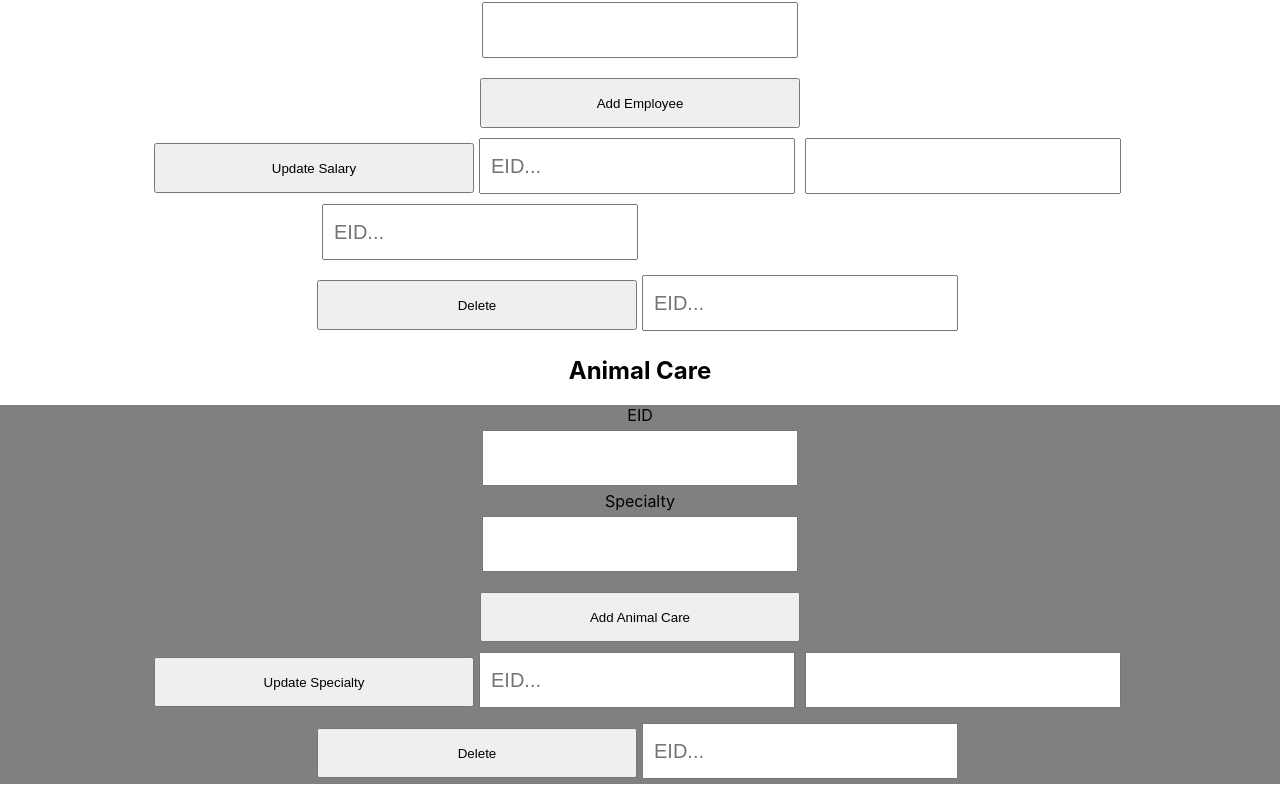
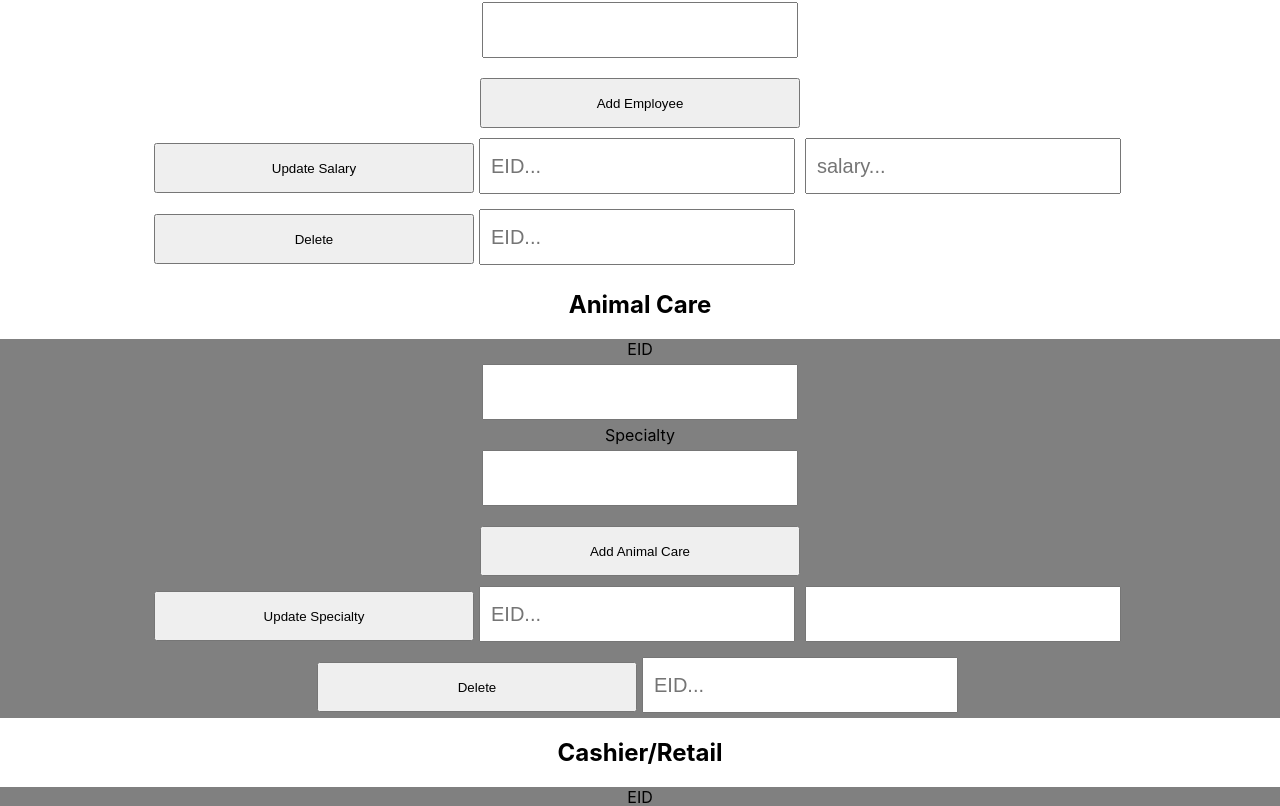
Before and after one commit to BarsoumRose/DB_PetStore, a React (Create React App) app in the folder my-react-app/: page / in a window 1280 px wide. Shown: the part 1189-1995 px from the top of the page. Built offline with nearby package versions, Linux system fonts and the light colour scheme.

Commit message:
tested and fixed bugs

```diff
--- a/my-react-app/src/App.js
+++ b/my-react-app/src/App.js
@@ -365,7 +365,7 @@ const addIsFor = () => {
 }
 
 //TODO: Add delete Stuff
-const deleteIsFor = (iid,aid) => {
+const deleteIsFor = () => {
   Axios.delete(`http://localhost:3001/deleteIsFor/${isForIID}/${isForAID}`);
 }
 
@@ -503,21 +503,12 @@ return (
           <input type="text" placeholder="EID..."
           onChange={(event) => {
           setNewSalaryEID(event.target.value);
-        }}
-        />
-          <input type="text" placeolder="2000..."
+        }}/>
+          <input type="number" placeholder="salary..."
           onChange={(event) => {
           setNewSalary(event.target.value);
-
         }}/>
 
-        </div>
-
-        <div>
-        <input type="text" placeholder="EID..."
-          onChange={(event) => {
-          setNewSalaryEID(event.target.value);
-        }}/>
         <div>
           <button onClick={deleteEmployee}> Delete </button>
           <input type="text" placeholder="EID..."
@@ -837,9 +828,9 @@ return (
         <button onClick={addItem}>Add Items</button>
         <div>
           <button onClick={deleteItem}> Delete </button>
-          <input type="text" placeholder="AID..."
+          <input type="text" placeholder="IID..."
             onChange={(event) => {
-          setAID(event.target.value);
+          setIID(event.target.value);
         }}/>
         </div>
       </div>
@@ -974,6 +965,10 @@ return (
             onChange={(event) => {
           setIsForIID(event.target.value);
         }}/>
+         <input type="text" placeholder="AID..."
+            onChange={(event) => {
+          setIsForAID(event.target.value);
+        }}/>
         </div>
       </div>
 
```
Also changed, not shown: 1 other file (tests, documents, lock files or other folders).
